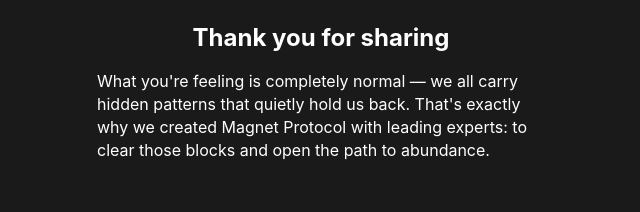
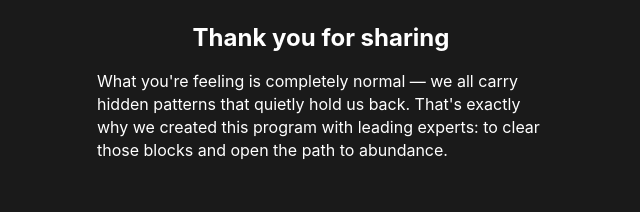
Before and after one commit to oganonymous108/mind-quiz, a Next.js app: page /quiz/info2 in a window 1280 px wide. Shown: the part 374-586 px from the top of the page, without its empty margins (319-959 px from the left). Built offline with nearby package versions, Linux system fonts and the light colour scheme; no server answers.

Commit message:
Change 'Magnet Protocol' to 'this program' in info2 page text

```diff
--- a/app/quiz/info2/page.tsx
+++ b/app/quiz/info2/page.tsx
@@ -60,7 +60,7 @@
           </h1>
 
           <p className="text-white text-left text-base leading-[23px]">
-            What you&apos;re feeling is completely normal — we all carry hidden patterns that quietly hold us back. That&apos;s exactly why we created Magnet Protocol with leading experts: to clear those blocks and open the path to abundance.
+            What you&apos;re feeling is completely normal — we all carry hidden patterns that quietly hold us back. That&apos;s exactly why we created this program with leading experts: to clear those blocks and open the path to abundance.
           </p>
         </div>
 
```
